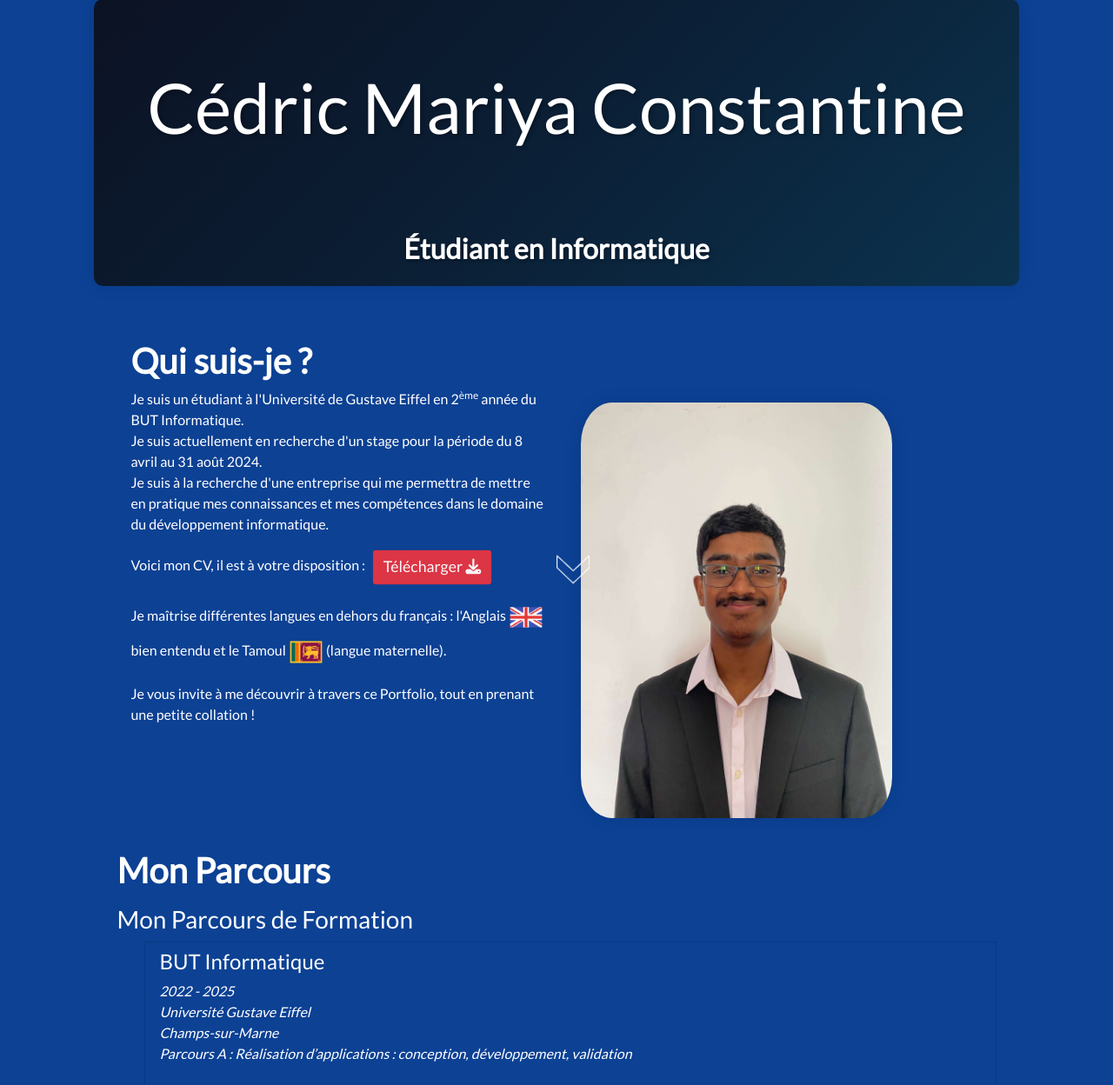
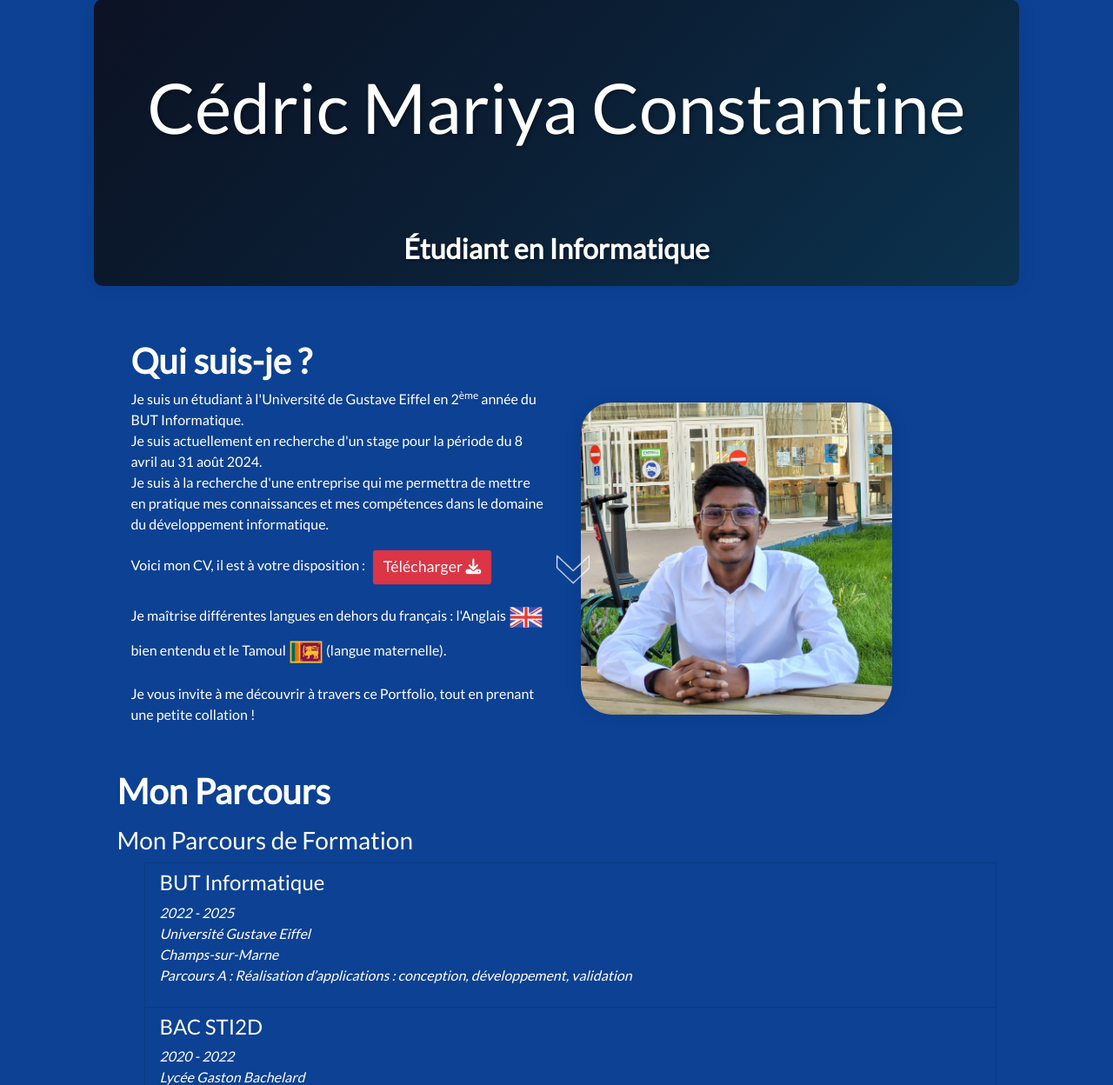
Before and after one commit to cedric-mc/cedric-mc.github.io, a PHP site: page / in a window 1280 px wide. Shown: the part 97-1345 px from the top of the page at 87% size. Run offline with PHP 8.4, Linux system fonts and the light colour scheme; some libraries are stand-ins or nearby versions.

Commit message:
Mise à jour de l'image de profil et ajout d'un lien vers le pare-feu et la translation d'adresse

```diff
--- a/index.php
+++ b/index.php
@@ -119,7 +119,7 @@
                             </p>
                         </div>
                         <div class="col-6 profil-photo-container">
-                            <img src="img/Cedric.png" alt="Photo de profil" class="profil-photo img-fluid">
+                            <img src="img/Cedric.jpg" alt="Photo de profil" class="profil-photo img-fluid">
                         </div>
                     </div>
                 </div>
@@ -255,6 +255,7 @@
                                 </div>
                                 <div class="card-footer text-end text-body-secondary">
                                     <a href="#semonkey" class="card-link link-primary link-offset-2 link-underline-opacity-25 link-underline-opacity-100-hover">Semonkey</a>
+                                    <a href="#reseau" class="card-link link-primary link-offset-2 link-underline-opacity-25 link-underline-opacity-100-hover">Pare-feu et translation d'adresse</a>
                                 </div>
                             </div>
                         </div>
```
Also changed, not shown: Cedric.jpg (added), img/Cedric.jpg (added), img/Cedric.png (deleted).
